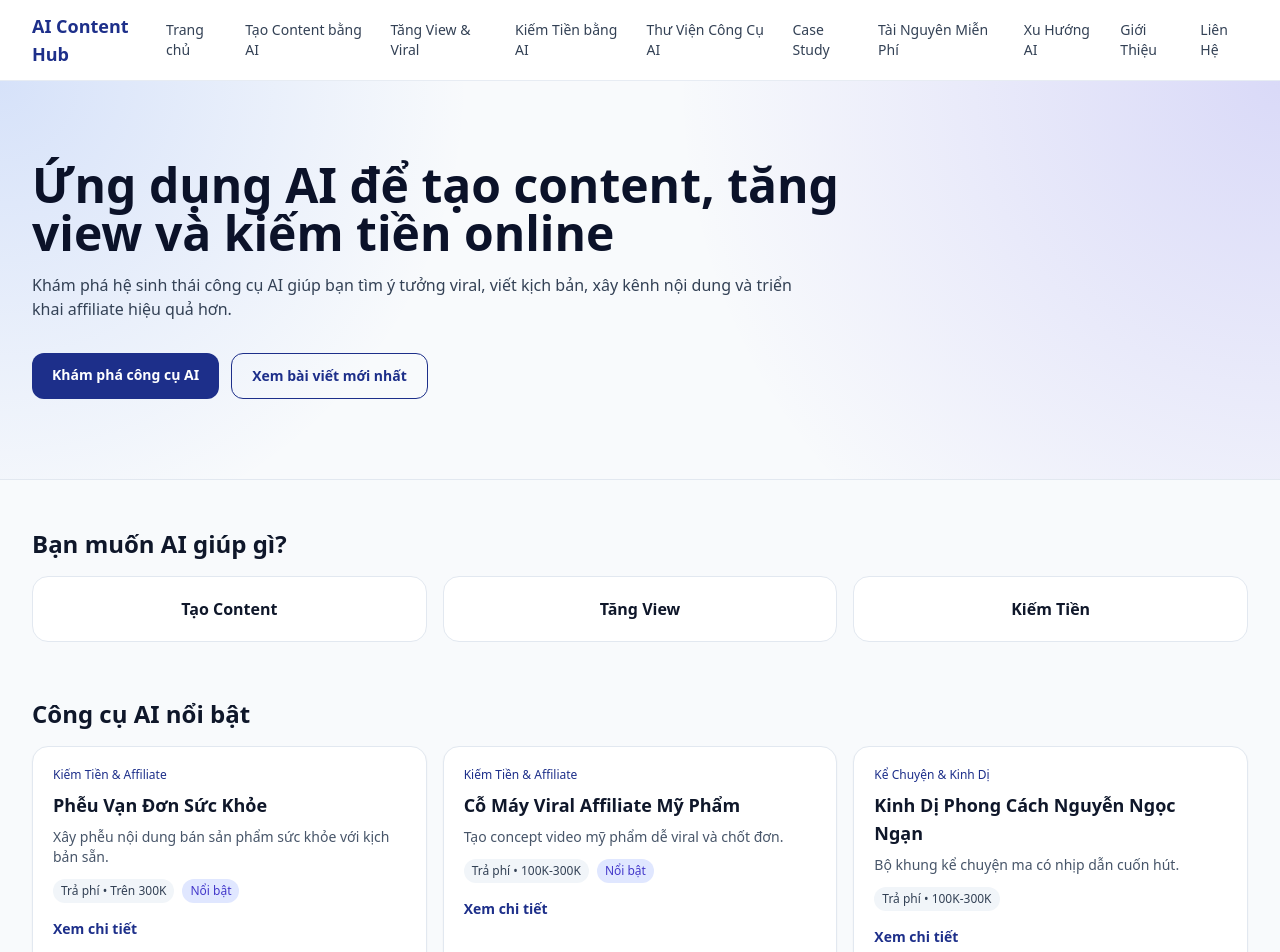
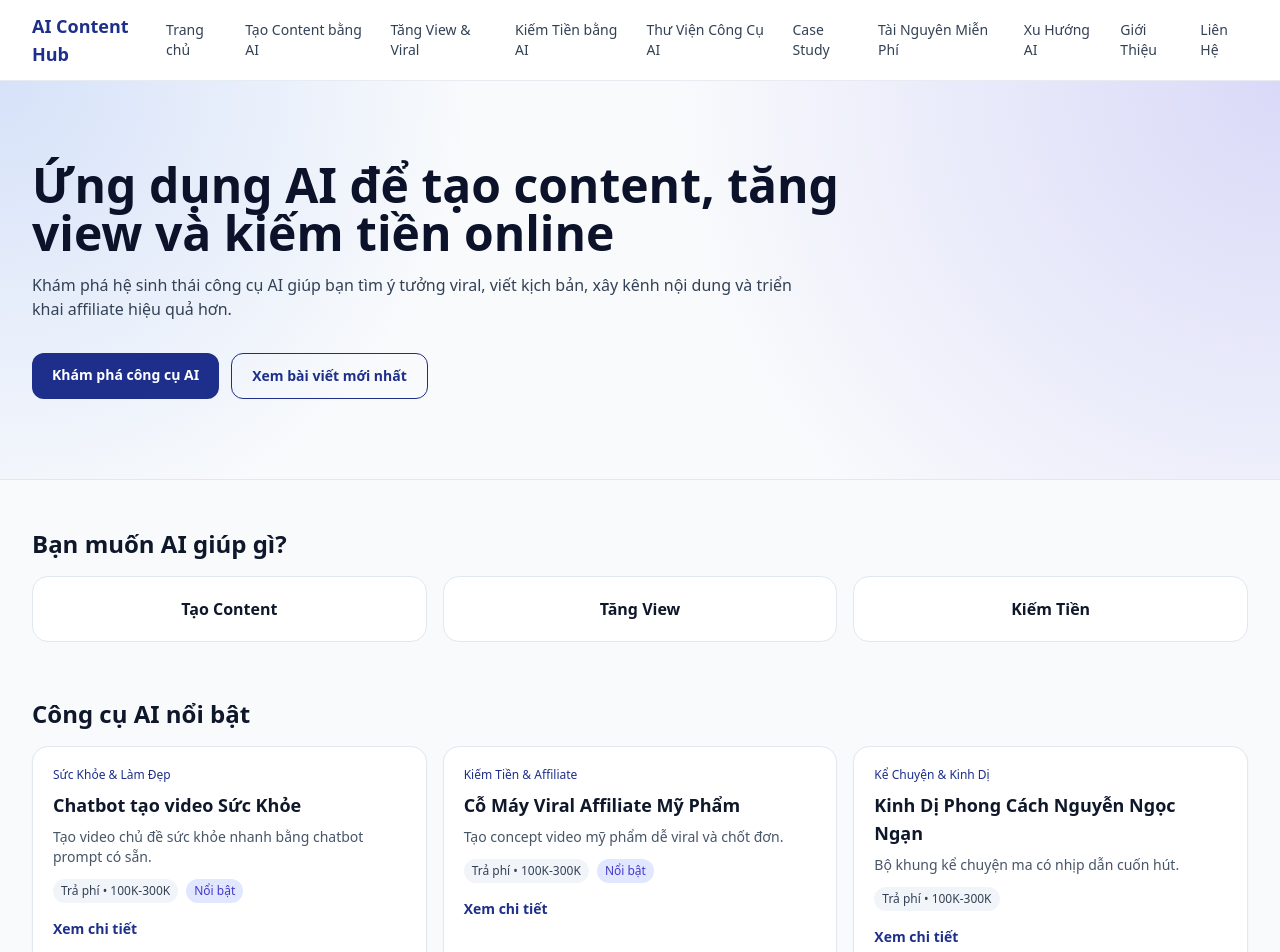
Before and after one commit to hungniwaco-stack/aicontent360, a Next.js app: page / in a window 1280 px wide. Shown: the top 952 px of the page. Built offline with nearby package versions, Linux system fonts and the light colour scheme; no server answers.

Commit message:
Replace and expand Health goal tools with updated catalog

```diff
--- a/data/tools.ts
+++ b/data/tools.ts
@@ -3,20 +3,20 @@ import { Tool } from "@/types";
 export const tools: Tool[] = [
   {
     id: "1",
-    slug: "pheu-van-don-suc-khoe",
-    name: "Phễu Vạn Đơn Sức Khỏe",
-    category: "Kiếm Tiền & Affiliate",
-    goal: ["Kiếm tiền", "Affiliate", "Sức khỏe"],
-    platform: ["TikTok", "Facebook", "Affiliate"],
-    price: "Trên 300K",
+    slug: "chatbot-tao-video-suc-khoe",
+    name: "Chatbot tạo video Sức Khỏe",
+    category: "Sức Khỏe & Làm Đẹp",
+    goal: ["Sức khỏe", "Tạo content"],
+    platform: ["TikTok", "YouTube", "Website"],
+    price: "100K-300K",
     isFree: false,
     isFeatured: true,
-    shortDescription: "Xây phễu nội dung bán sản phẩm sức khỏe với kịch bản sẵn.",
-    longDescription: "Bộ công cụ tạo kịch bản, hook, CTA và lịch đăng để kéo đơn affiliate ngành sức khỏe.",
-    suitableFor: ["Người mới làm affiliate", "Team bán hàng online"],
-    outputs: ["30 ý tưởng video", "10 kịch bản chuyển đổi"],
-    demo: "Ví dụ đầu ra: kịch bản 45 giây cho sản phẩm collagen với 3 phiên bản mở đầu.",
-    faqs: [{ question: "Có phù hợp người mới không?", answer: "Có, đi kèm checklist triển khai từng bước." }]
+    shortDescription: "Tạo video chủ đề sức khỏe nhanh bằng chatbot prompt có sẵn.",
+    longDescription: "Bộ chatbot giúp tạo ý tưởng, kịch bản và cấu trúc video sức khỏe dễ triển khai.",
+    suitableFor: ["Creator ngách sức khỏe", "Người mới làm content"],
+    outputs: ["Kịch bản video sức khỏe", "Prompt triển khai nhanh"],
+    demo: "Link sản phẩm: https://hungniwaco.vn/chatbot-prompt/chatbot-tao-video-suc-khoe",
+    faqs: [{ question: "Giá hiện tại là bao nhiêu?", answer: "Giá bán tham khảo: 139.000đ." }]
   },
   {
     id: "2",
@@ -140,20 +140,105 @@ export const tools: Tool[] = [
   },
   {
     id: "9",
-    slug: "chatbot-suc-khoe-lam-dep",
-    name: "Chatbot Sức Khỏe Làm Đẹp",
+    slug: "chatbot-tao-video-suc-khoe-3d-hai-huoc-de-thuong",
+    name: "Chatbot tạo video sức khỏe 3D hài hước, dễ thương",
     category: "Sức Khỏe & Làm Đẹp",
-    goal: ["Sức khỏe", "Kiếm tiền"],
-    platform: ["Website", "Facebook"],
-    price: "Trên 300K",
+    goal: ["Sức khỏe", "Tạo content"],
+    platform: ["TikTok", "YouTube", "Website"],
+    price: "100K-300K",
     isFree: false,
     isFeatured: true,
-    shortDescription: "Chatbot tư vấn sản phẩm và lọc nhu cầu khách hàng tự động.",
-    longDescription: "Hỗ trợ tư vấn 24/7, phân nhóm nhu cầu và đề xuất kịch bản follow-up bán hàng.",
-    suitableFor: ["Shop mỹ phẩm", "Đại lý sức khỏe"],
-    outputs: ["Kịch bản chat", "Form phân loại lead"],
-    demo: "Đầu ra mẫu: hội thoại tư vấn da dầu mụn 6 bước.",
-    faqs: [{ question: "Có tích hợp fanpage?", answer: "Có hướng dẫn tích hợp cơ bản." }]
+    shortDescription: "Tạo video sức khỏe phong cách 3D hài hước, dễ thương.",
+    longDescription: "Hỗ trợ tạo nội dung sức khỏe dạng 3D để tăng thu hút và giữ chân người xem.",
+    suitableFor: ["Kênh video sức khỏe", "Creator short video"],
+    outputs: ["Prompt hình ảnh 3D", "Kịch bản video ngắn"],
+    demo: "Link sản phẩm: https://hungniwaco.vn/chatbot-prompt/chatbot-tao-video-suc-khoe-3d-hai-huoc-de-thuong",
+    faqs: [{ question: "Giá hiện tại là bao nhiêu?", answer: "Giá bán tham khảo: 139.000đ." }]
+  },
+  {
+    id: "13",
+    slug: "chatbot-tao-video-suc-khoe-me-va-be",
+    name: "Chatbot tạo video sức khỏe mẹ và bé",
+    category: "Sức Khỏe & Làm Đẹp",
+    goal: ["Sức khỏe", "Tạo content"],
+    platform: ["TikTok", "YouTube", "Website"],
+    price: "100K-300K",
+    isFree: false,
+    isFeatured: false,
+    shortDescription: "Tạo nội dung video sức khỏe chuyên đề mẹ và bé.",
+    longDescription: "Bộ prompt chatbot giúp xây dựng video giáo dục sức khỏe mẹ và bé dễ hiểu, dễ chia sẻ.",
+    suitableFor: ["Kênh mẹ và bé", "Creator giáo dục sức khỏe"],
+    outputs: ["Ý tưởng video theo chủ đề", "Kịch bản 30-60 giây"],
+    demo: "Link sản phẩm: https://hungniwaco.vn/chatbot-prompt/chatbot-tao-video-suc-khoe-me-va-be",
+    faqs: [{ question: "Giá hiện tại là bao nhiêu?", answer: "Giá bán tham khảo: 139.000đ." }]
+  },
+  {
+    id: "14",
+    slug: "tro-ly-chatbot-ho-tro-tao-prompt-tao-video-chu-de-suc-khoe-dang-nhan-vat-hoa",
+    name: "Trợ Lý Chatbot Hỗ Trợ Tạo Prompt Tạo Video Chủ Đề Sức Khỏe Dạng Nhân Vật Hóa",
+    category: "Sức Khỏe & Làm Đẹp",
+    goal: ["Sức khỏe", "Tạo content"],
+    platform: ["TikTok", "YouTube", "Website"],
+    price: "100K-300K",
+    isFree: false,
+    isFeatured: true,
+    shortDescription: "Trợ lý tạo prompt video sức khỏe dạng nhân vật hóa.",
+    longDescription: "Công cụ hỗ trợ tạo prompt chuyên sâu giúp nội dung sức khỏe dễ tiếp cận và giàu cảm xúc.",
+    suitableFor: ["Kênh storytelling sức khỏe", "Creator chuyên nội dung nhân vật hóa"],
+    outputs: ["Prompt nhân vật hóa", "Kịch bản video theo series"],
+    demo: "Link sản phẩm: https://hungniwaco.vn/chatbot-prompt/tro-ly-chatbot-ho-tro-tao-prompt-tao-video-chu-de-suc-khoe-dang-nhan-vat-hoa/",
+    faqs: [{ question: "Giá hiện tại là bao nhiêu?", answer: "Giá bán tham khảo: 179.000đ." }]
+  },
+  {
+    id: "15",
+    slug: "tro-ly-tao-prompt-co-quan-noi-tang-len-tieng-kem-san-pham-cuoi-video-lam-affiliate",
+    name: "Trợ Lý Tạo Prompt Cơ Quan Nội Tạng Lên Tiếng | Kèm Sản Phẩm Cuối Video Làm Affiliate",
+    category: "Sức Khỏe & Làm Đẹp",
+    goal: ["Sức khỏe", "Affiliate"],
+    platform: ["TikTok", "YouTube", "Affiliate"],
+    price: "Dưới 100K",
+    isFree: false,
+    isFeatured: false,
+    shortDescription: "Prompt video nội tạng lên tiếng, tối ưu chèn sản phẩm affiliate cuối video.",
+    longDescription: "Bộ prompt kết hợp storytelling sức khỏe với CTA sản phẩm để tăng tỷ lệ chuyển đổi.",
+    suitableFor: ["Người làm affiliate sức khỏe", "Kênh nội dung bán hàng"],
+    outputs: ["Prompt storytelling nội tạng", "Kịch bản có CTA chốt đơn"],
+    demo: "Link sản phẩm: https://hungniwaco.vn/chatbot-prompt/tro-ly-chatbot-tao-prompt-suc-khoe-nhan-hoa-noi-dau-phong-dai-thi-giac/",
+    faqs: [{ question: "Giá hiện tại là bao nhiêu?", answer: "Giá bán tham khảo: 99.000đ." }]
+  },
+  {
+    id: "16",
+    slug: "chu-de-suc-khoe-nhan-hoa-noi-dau-phong-dai-thi-giac",
+    name: "Chủ Đề Sức Khỏe Nhân Hóa Nỗi Đau & Phóng Đại Thị Giác",
+    category: "Sức Khỏe & Làm Đẹp",
+    goal: ["Sức khỏe", "Storytelling"],
+    platform: ["TikTok", "YouTube", "Website"],
+    price: "100K-300K",
+    isFree: false,
+    isFeatured: false,
+    shortDescription: "Nội dung sức khỏe dạng nhân hóa nỗi đau và phóng đại thị giác.",
+    longDescription: "Giúp tạo nội dung gây chú ý mạnh bằng kỹ thuật thị giác hóa vấn đề sức khỏe.",
+    suitableFor: ["Kênh kiến thức sức khỏe", "Creator video ngắn"],
+    outputs: ["Prompt thị giác hóa", "Ý tưởng hook mạnh"],
+    demo: "Link sản phẩm: https://hungniwaco.vn/chatbot-prompt/tro-ly-chatbot-tao-prompt-suc-khoe-nhan-hoa-noi-dau-phong-dai-thi-giac/",
+    faqs: [{ question: "Giá hiện tại là bao nhiêu?", answer: "Giá bán tham khảo: 179.000đ." }]
+  },
+  {
+    id: "17",
+    slug: "chu-de-suc-khoe-nhan-hoa-tieng-noi-vi-khuan",
+    name: "Chủ Đề Sức Khỏe Nhân Hóa Tiếng Nói Vi Khuẩn",
+    category: "Sức Khỏe & Làm Đẹp",
+    goal: ["Sức khỏe", "Storytelling", "Miễn phí"],
+    platform: ["TikTok", "YouTube", "Website"],
+    price: "Miễn phí",
+    isFree: true,
+    isFeatured: true,
+    shortDescription: "Bộ chủ đề miễn phí về sức khỏe dạng nhân hóa tiếng nói vi khuẩn.",
+    longDescription: "Bộ nội dung mẫu giúp bạn triển khai nhanh video sức khỏe mang tính giáo dục và viral.",
+    suitableFor: ["Người mới làm nội dung sức khỏe", "Kênh giáo dục cộng đồng"],
+    outputs: ["Template kịch bản", "Prompt miễn phí"],
+    demo: "Link sản phẩm: https://hungniwaco.vn/chatbot-prompt/tro-ly-chatbot-tao-prompt-chu-de-suc-khoe-nhan-hoa-tieng-noi-vi-khuan/",
+    faqs: [{ question: "Có mất phí không?", answer: "Không, công cụ này miễn phí." }]
   },
   {
     id: "10",
```
